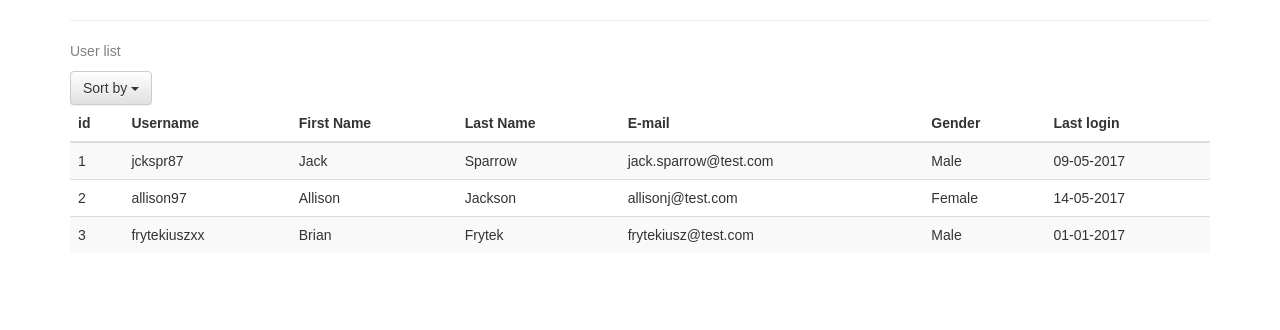
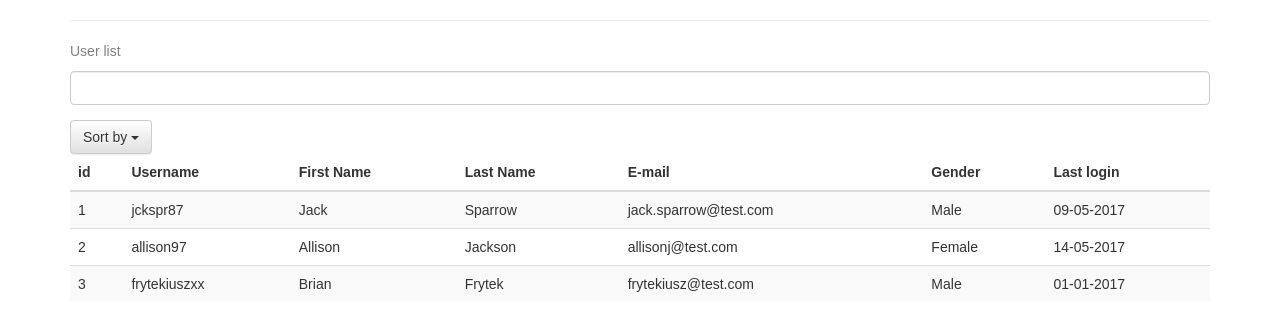
Before and after one commit to infoshareacademy/jfdz4-nietutejsi-app, a React (Create React App) app: page / in a window 1280 px wide. Shown: the top 330 px of the page. Built offline with nearby package versions, Linux system fonts and the light colour scheme.

Commit message:
added input for future search

```diff
--- a/src/UserList.js
+++ b/src/UserList.js
@@ -2,7 +2,9 @@ import React from 'react';
 import {
   Table,
   DropdownButton,
-  MenuItem
+  MenuItem,
+  FormGroup,
+  FormControl
 } from 'react-bootstrap'
 class UserList extends React.Component {
 
@@ -28,6 +30,9 @@ class UserList extends React.Component {
           <div>
             <hr/>
             <p style={{color: 'grey'}}>User list</p>
+            <FormGroup>
+              <FormControl/>
+            </FormGroup>
             <DropdownButton title="Sort by">
               <MenuItem>Last login</MenuItem>
               <MenuItem>Alphabetic</MenuItem>
```
